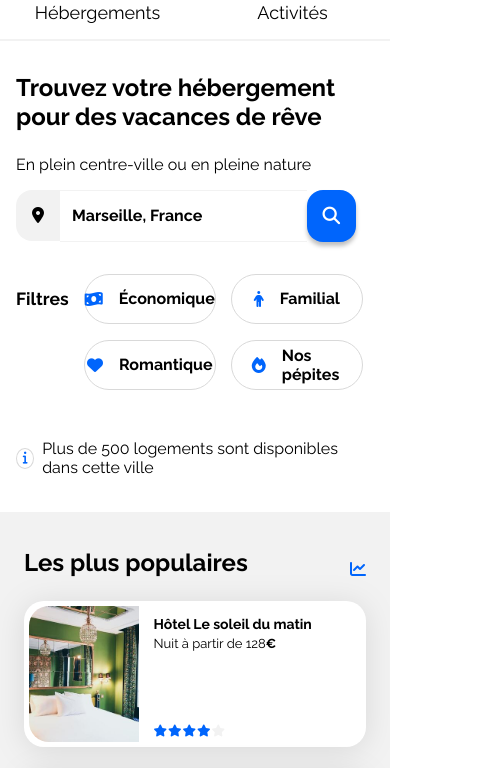
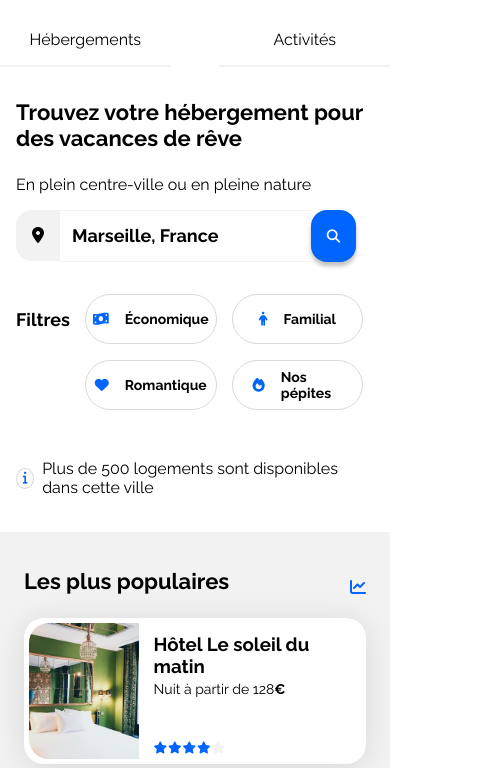
Before and after one commit to jjulianne/OC-booki, a plain HTML site: page booki-starter-code-master/index.html in a window 390 px wide. Shown: the part 77-845 px from the top of the page, 486 px wide, since content can reach past the window. Drawn offline with Linux system fonts and the light colour scheme.

Commit message:
modif: responsive terminé (tablet + phone)

```diff
--- a/booki-starter-code-master/css/style.css
+++ b/booki-starter-code-master/css/style.css
@@ -3,16 +3,9 @@ html {
   font-size: 16px;
 }
 
-.filtres-btns-fontsize {
-  font-size: 1,0625rem;
-}
-
-.fontsize-bigger {
-  font-size: 1.125rem;
-}
-
-.fontsize-smaller {
-  font-size: 0.875rem;
+:root {
+  --bigger-font-size: 1.125rem;
+  --smaller-font-size: 0.875rem;
 }
 
 /****** General ***********/
@@ -40,7 +33,10 @@ html {
 
 body {
   display: flex;
-  justify-content: center;
+  flex-direction: column;
+  justify-content: center; /* Centre verticalement */
+  align-items: center;
+  margin-top: 0;
 }
 
 .main-container {
@@ -62,7 +58,7 @@ ul {
 
 .section-title {
   margin: 0.75rem 0 1.5rem 0;
-  font-size: 1.5rem;
+  font-size: 1.375rem;
 }
 
 .card {
@@ -80,8 +76,11 @@ img {
 }
 
 .card-title {
-  font-size: 16px;
   font-weight: 700;
+}
+
+.card-subtitle {
+  font-size: var(--smaller-font-size);
 }
 
 .card-rating {
@@ -128,18 +127,25 @@ nav {
 }
 
 .nav-text {
-  margin-right: 2rem;
-  border-top: transparent solid 0.1rem;
+  border-top: transparent solid 0.125rem;
 }
 
-.nav-text,
-.logo {
-  padding-top: 0.5rem;
+.nav-text {
+  padding-top: 0.875rem;
 }
 
+.logo {
+  padding-top: 1.875rem;
+}
+
+
 .nav-text:hover {
-  border-top: #0065fc solid 0.1rem;
+  border-top: #0065fc solid 0.125rem;
   color: #0065fc;
+}
+
+.spacing {
+  width: 3.5rem;
 }
 /****** Hebergements And Populaires ***********/
 .hebergements-and-populaires {
@@ -183,6 +189,7 @@ nav {
 .submit-city-search,
 .field-city-search {
   margin: 0;
+  font-size: var(--bigger-font-size);
 }
 
 .field-city-search {
@@ -192,7 +199,6 @@ nav {
   padding-left: 0.75rem;
   width: 10rem;
   font-weight: 700;
-  font-size: 1rem;
   height: 3rem;
 }
 
@@ -200,7 +206,6 @@ nav {
   background-color: #0065fc;
   border: none;
   color: white;
-  font-size: 1.1rem;
   text-align: center;
   font-weight: 700;
   border-radius: 0 1rem 1rem 0;
@@ -209,7 +214,7 @@ nav {
 }
 
 .filtres {
-  font-size: 1.1rem;
+  font-size: var(--bigger-font-size);
 }
 
 .filtres-container {
@@ -231,6 +236,7 @@ nav {
   padding: 4px;
   margin: 0 0 0 15px;
   font-weight: 700;
+  font-size: 1,0625rem;
 }
 
 .filtre:hover {
@@ -268,7 +274,6 @@ nav {
   display: flex;
   flex-wrap: wrap;
   justify-content: space-between;
-  font-size: 0.8rem;
 }
 
 .hebergements-cards a {
@@ -297,7 +302,7 @@ nav {
 }
 
 .afficher-plus {
-  font-size: 1.1rem;
+  font-size: var(--bigger-font-size);
   font-weight: 700;
 }
 
@@ -363,8 +368,8 @@ nav {
 }
 
 .activites-cards .card {
-  width: 300px;
-  height: 450px;
+  width: 18.75rem;
+  height: 28.125rem;
   padding: 0;
   margin: 0 0.1rem 0 0.1rem;
 }
@@ -389,13 +394,13 @@ footer {
 }
 
 footer h3 {
-  font-size: 1rem;
   margin: 0;
 }
 
 footer li {
-  padding-bottom: 0.75rem;
+  padding-bottom: 0.75rem ;
   margin: 0 15rem 0 2rem;
+  width: 100%;
 }
 
 /* Le code ci-dessous correspond à la version responsive uniquement */
@@ -412,11 +417,20 @@ footer li {
   }
 }
 
-/* Medium devices (tablets, less/equal to 1024px) */
-@media (max-width: 1024px) {
+/* Medium devices (tablets, less/equal to 1080px) */
+@media (max-width: 1081px) {
   .nav-text:active {
     border-top: #0065fc solid 0.1rem;
     color: #0065fc;
+  }
+
+  .nav-text:hover {
+    border-top : none;
+    color: black;
+  }
+
+  .filtre {
+    font-size: 1rem;
   }
 
   .hebergements-and-populaires {
@@ -450,16 +464,22 @@ footer li {
     width: 30%;
   }
 
-  .populaires-cards .card-title {
-    font-size: 14px;
+  .herbergements {
+    padding-bottom: 2rem;
   }
 
-  .populaires-cards .card-subtitle {
-    font-size: 13px;
+  .activites-cards .card {
+    height: 16.875rem;
+    width: 12.1rem;
   }
 
-  .herbergements {
-    padding-bottom: 2rem;
+  .activites-cards img {
+    height: 70%;
+  }
+
+  footer li {
+    margin-right : 12rem;
+    width: 100%;
   }
 
 
@@ -467,6 +487,10 @@ footer li {
 
 /* Small devices (phones, less than 768px) */
 @media (max-width: 767.98px) {
+  body {
+    margin: 0;
+  }
+
   .main-container {
     padding: 0;
     margin: 0;
@@ -495,7 +519,7 @@ footer li {
     border-top: none;
     border-bottom: var(--main-bg-color) solid 2px;
     padding-bottom: 1rem;
-    font-size: large;
+    font-size: 1,1875rem;
     width: 50%;
     text-align: center;
     margin: 0;
@@ -504,10 +528,6 @@ footer li {
   .nav-text:active {
     border-bottom: #0065fc solid 0.1rem;
     color: #0065fc;
-  }
-
-  body {
-    margin: 0;
   }
 
   .recherche-hebergement, .hebergements, footer {
@@ -521,7 +541,6 @@ footer li {
   .submit-city-search-mobile {
     background-color: var(--main-color);
     border: none;
-    font-size: 1.1rem;
     text-align: center;
     font-weight: 700;
     border-radius: 1rem;
@@ -537,6 +556,7 @@ footer li {
   .filtre {
     width: 40%;
     margin-bottom: 1rem;
+    font-size: var(--smaller-font-size);
   }
 
   .form-city-search {
@@ -583,7 +603,6 @@ footer li {
   }
 
   .activites-cards {
-    display: flex;
     flex-direction: column;
   }
 
@@ -607,6 +626,6 @@ footer li {
   }
 
   footer li {
-    margin-right: 5rem;
+    padding-right: 5rem;
   }
 }
--- a/booki-starter-code-master/index.html
+++ b/booki-starter-code-master/index.html
@@ -27,6 +27,7 @@
         <img class="logo" src="images/logo/Booki.png" alt="Logo de Booki">
         <nav>
           <a href="#hebergement" class="nav-text">Hébergements</a>
+          <span class="spacing"></span>
           <a href="#activites" class="nav-text">Activités</a>
         </nav>
       </header>
```
